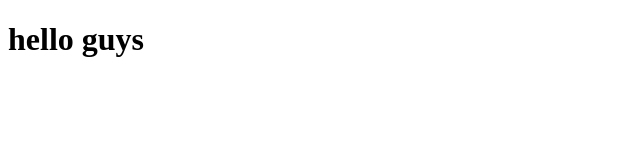
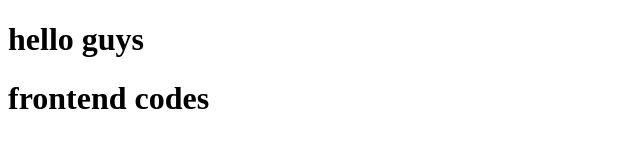
Before and after one commit to Premdev05/ex, a plain HTML site: page index.html in a window 1280 px wide. Shown: the whole page, without its empty margins (0-640 px from the left). Drawn offline with Linux system fonts and the light colour scheme.

Commit message:
feat: add frontend codes

```diff
--- a/index.html
+++ b/index.html
@@ -7,5 +7,6 @@
 </head>
 <body>
     <h1>hello guys</h1>
+    <h1>frontend codes</h1>
 </body>
 </html>
```
